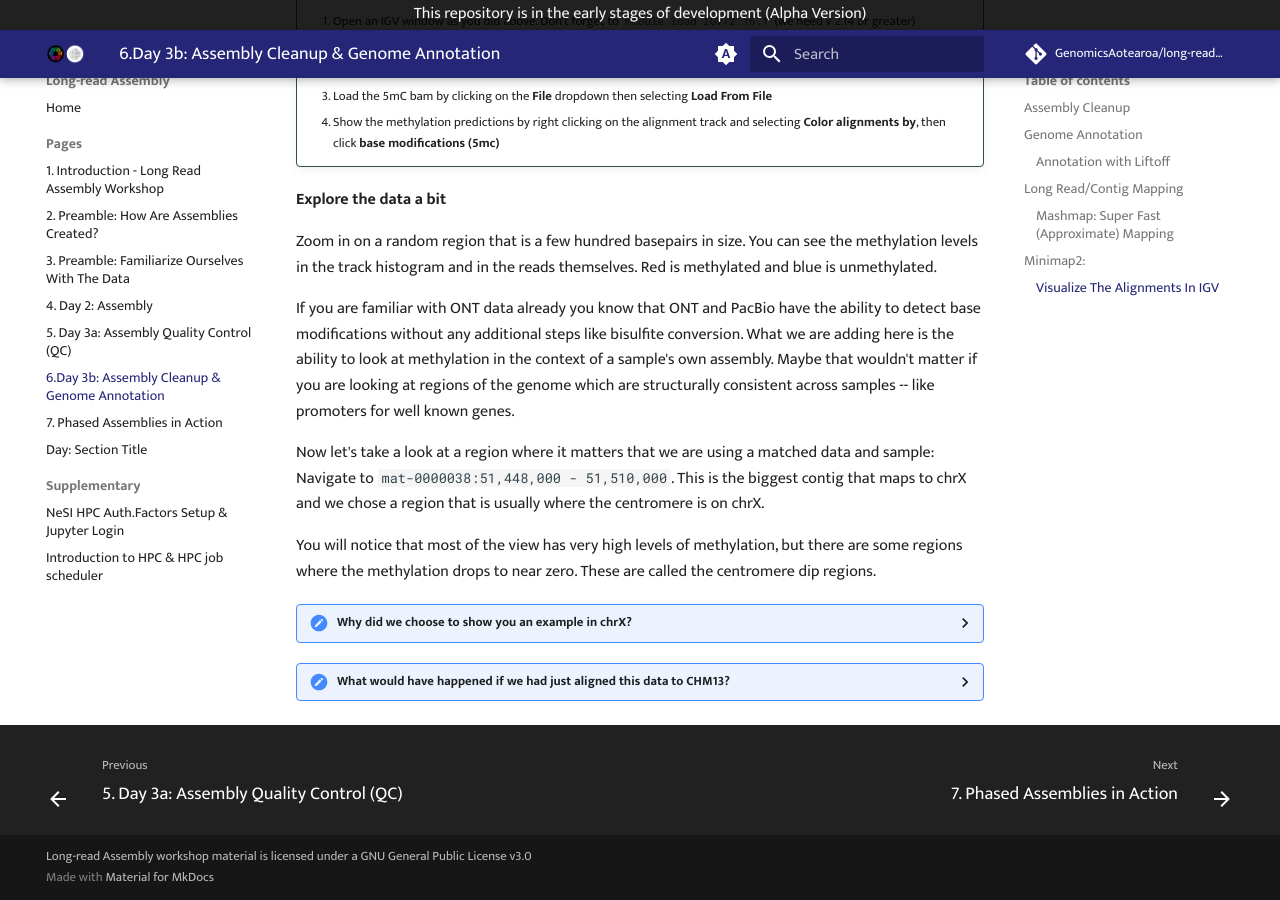
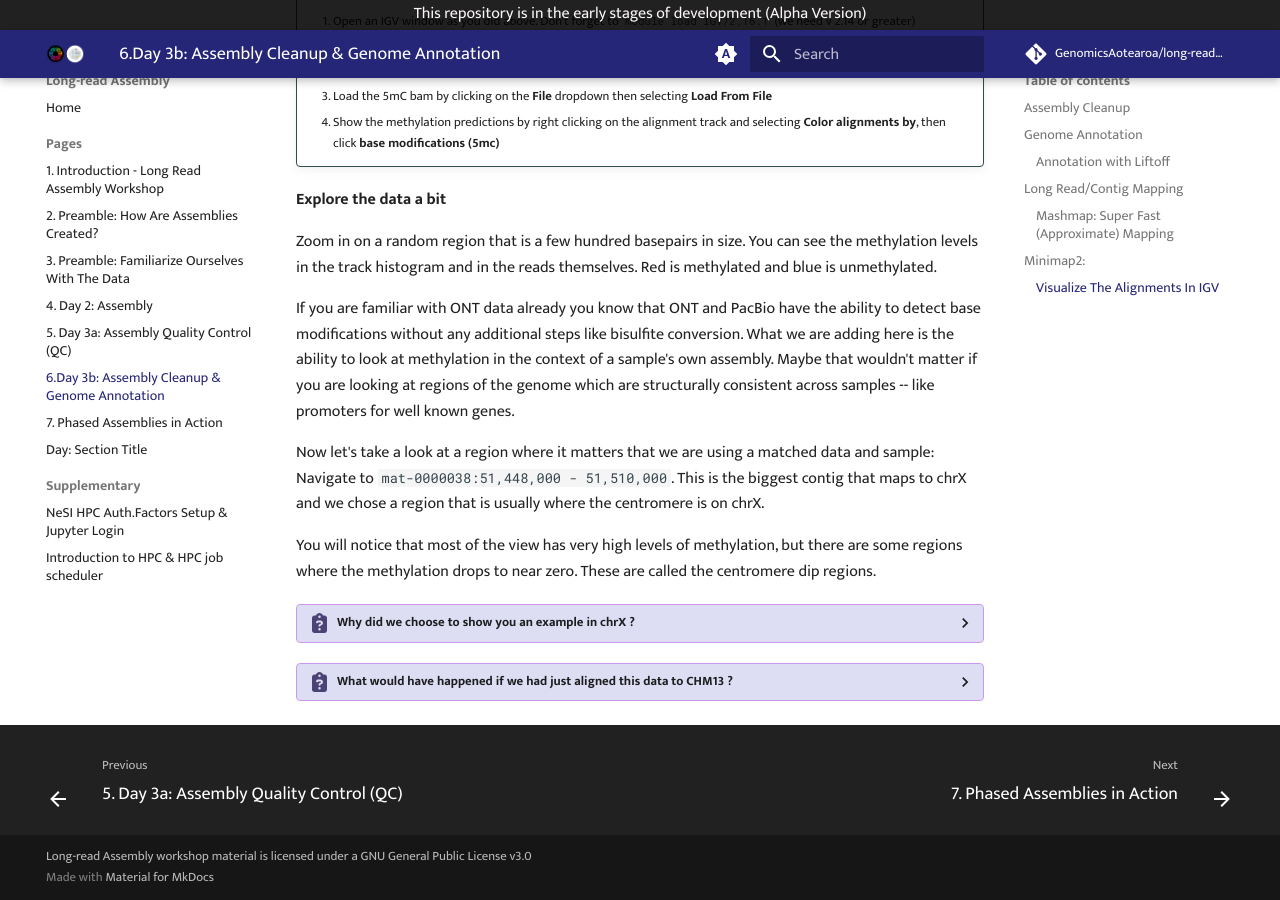
Before and after one commit to GenomicsAotearoa/long-read-assembly, an MkDocs documentation site: the page built from docs/pages/day3b_assembly_cleanup_annotation.md, in a window 1280 px wide and 900 px high, scrolled down 10751 px. Built offline with MkDocs 1.6.1 and Material for MkDocs 9.7.7, drawn with Linux system fonts in a browser that asks for light colours; comment, search, counter and statistics services are not loaded.

Commit message:
update clipboard questions

```diff
--- a/docs/pages/day3b_assembly_cleanup_annotation.md
+++ b/docs/pages/day3b_assembly_cleanup_annotation.md
@@ -708,17 +708,9 @@
 You will notice that most of the view has very high levels of methylation, but there are some regions where the methylation drops to near zero. These are called the centromere dip regions.
 
 
-<details>
-    <summary>
-        <strong>Why did we choose to show you an example in chrX?</strong>
-    </summary>
+??? clipboard-question "Why did we choose to show you an example in chrX ?"
     In male samples chrX is haploid, so outside of the psuedoautosomal, or PAR, regions we don't have to worry about whether or not our reads map to the correct haplotype.
-</details>
 
+??? clipboard-question "What would have happened if we had just aligned this data to CHM13 ?"
 
-<details>
-    <summary>
-        <strong>What would have happened if we had just aligned this data to CHM13?</strong>
-    </summary>
     Centromeres are highly repetitive and alpha satellite arrays can vary from individual to individual in size by more than a factor of two. So aligning centromeric reads from one individual to another individual's assembly is an inherently dodgy proposition.
-</details>
```
